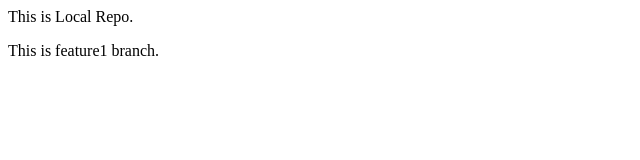
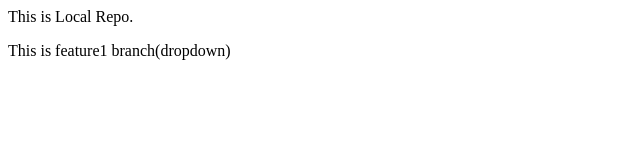
Before and after one commit to J14as/Localrepo, a plain HTML site: page index.html in a window 1280 px wide. Shown: the full height of the page, 0-640 px from the left. Drawn offline with Linux system fonts and the light colour scheme.

Commit message:
Add dropdown

```diff
--- a/index.html
+++ b/index.html
@@ -1,2 +1,2 @@
 <p>This is Local Repo.</p>
-<p>This is feature1 branch.</p>
+<p>This is feature1 branch(dropdown)</p>
```
